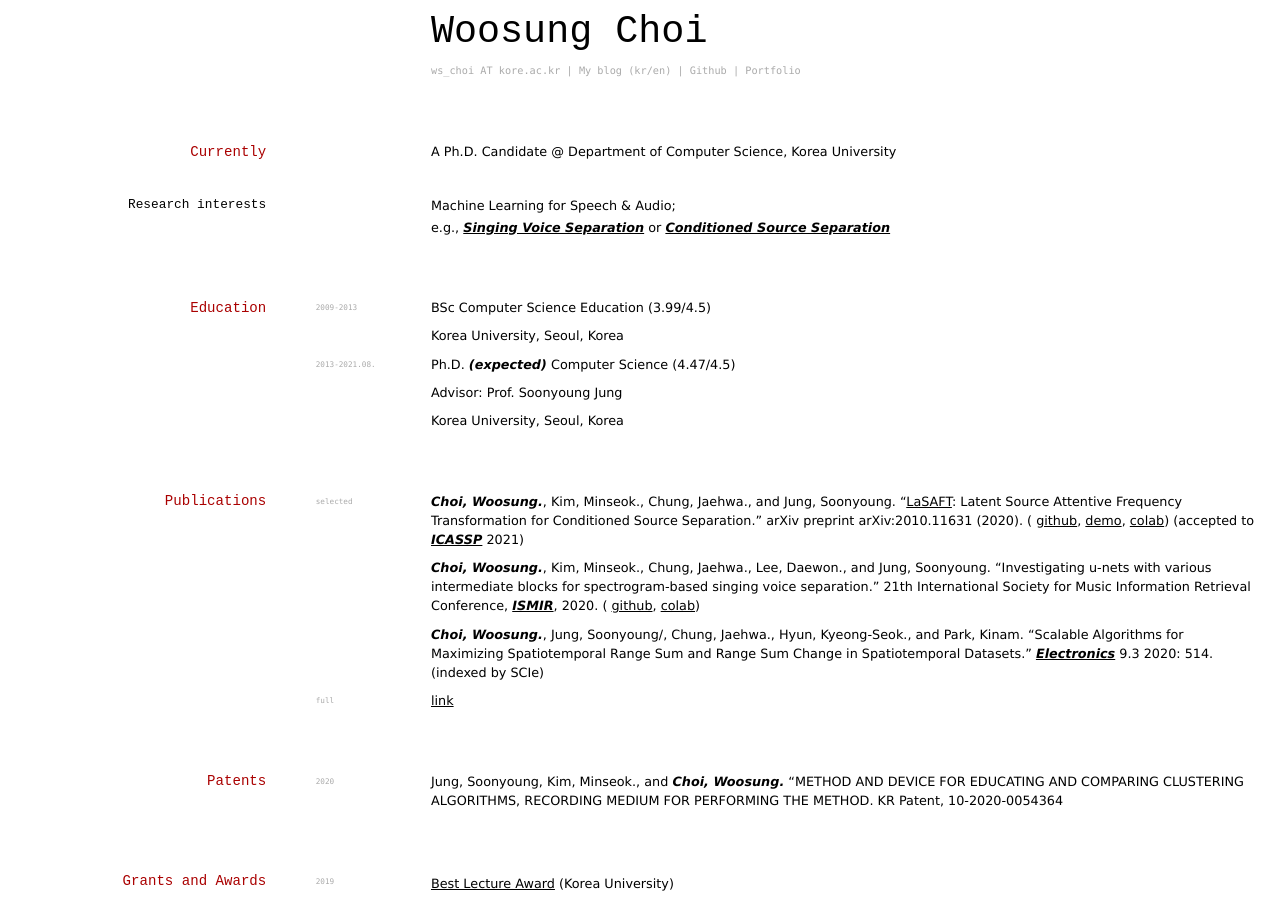
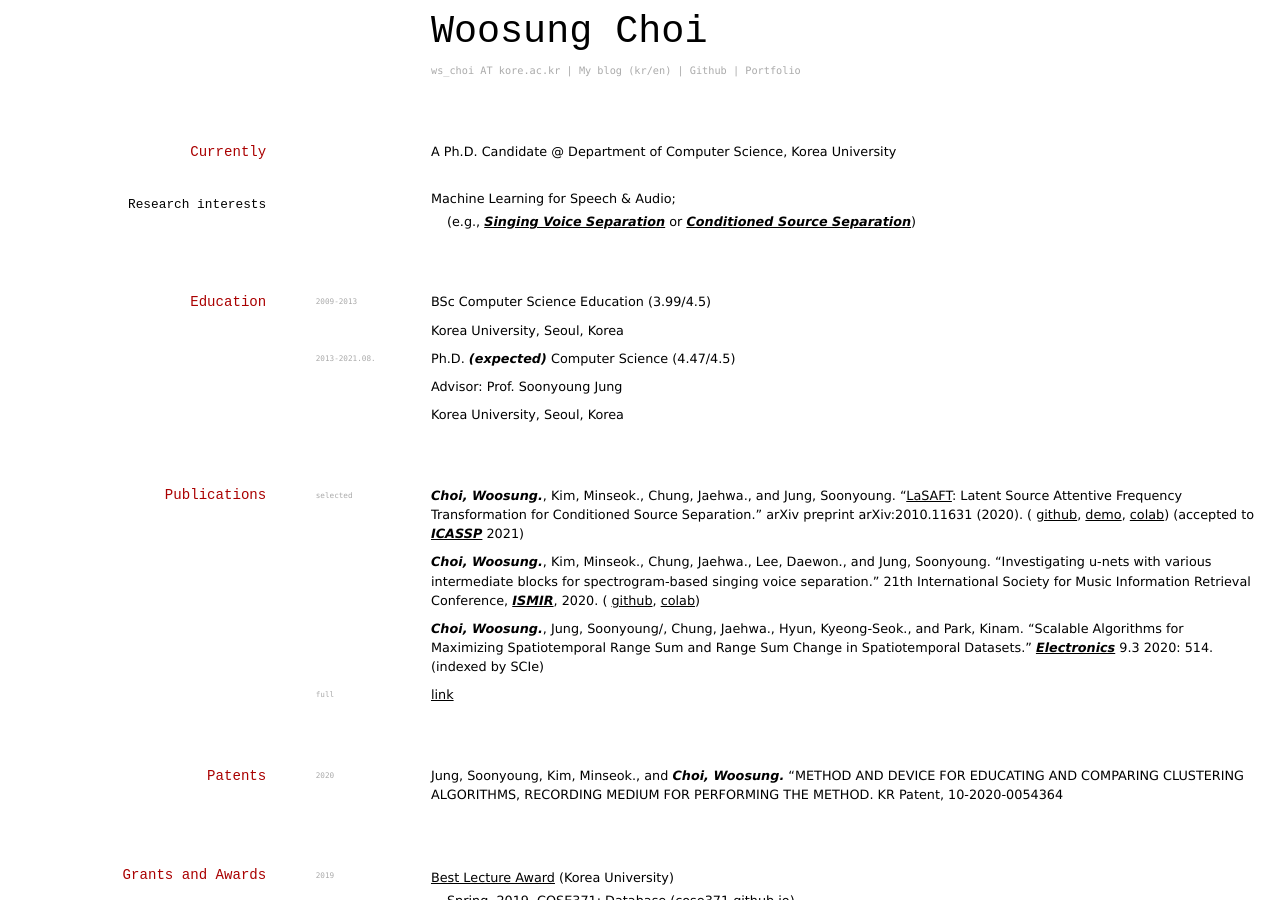
Before and after one commit to ws-choi/cv, a Jekyll site: the page built from index.md, in a window 1280 px wide and 900 px high. Built offline with Jekyll 4.4.1, drawn with Linux system fonts in a browser that asks for light colours.

```diff
--- a/index.md
+++ b/index.md
@@ -18,8 +18,8 @@ A Ph.D. Candidate @ Department of Computer Science, Korea University
 
 ### Research interests
 
-Machine Learning for Speech & Audio;
- - e.g., ***[Singing Voice Separation](https://github.com/ws-choi/ISMIR2020_U_Nets_SVS)*** or ***[Conditioned Source Separation](https://github.com/ws-choi/Conditioned-Source-Separation-LaSAFT)***
+- Machine Learning for Speech & Audio;
+  - (e.g., ***[Singing Voice Separation](https://github.com/ws-choi/ISMIR2020_U_Nets_SVS)*** or ***[Conditioned Source Separation](https://github.com/ws-choi/Conditioned-Source-Separation-LaSAFT)***)
 
 ## Education
 
```
